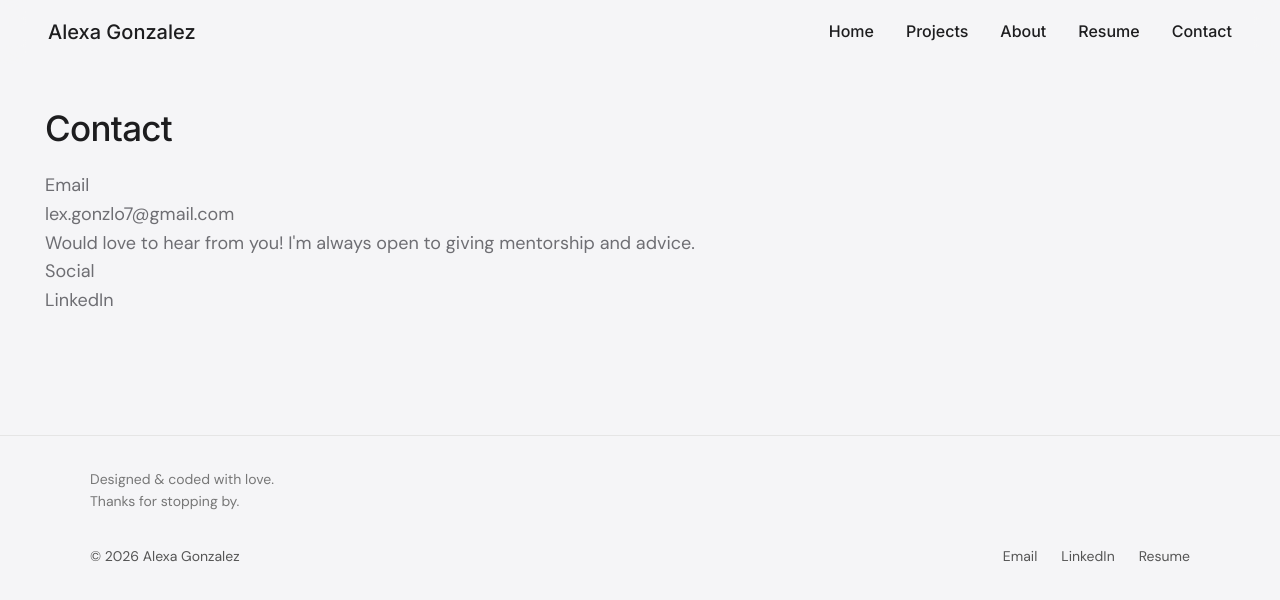
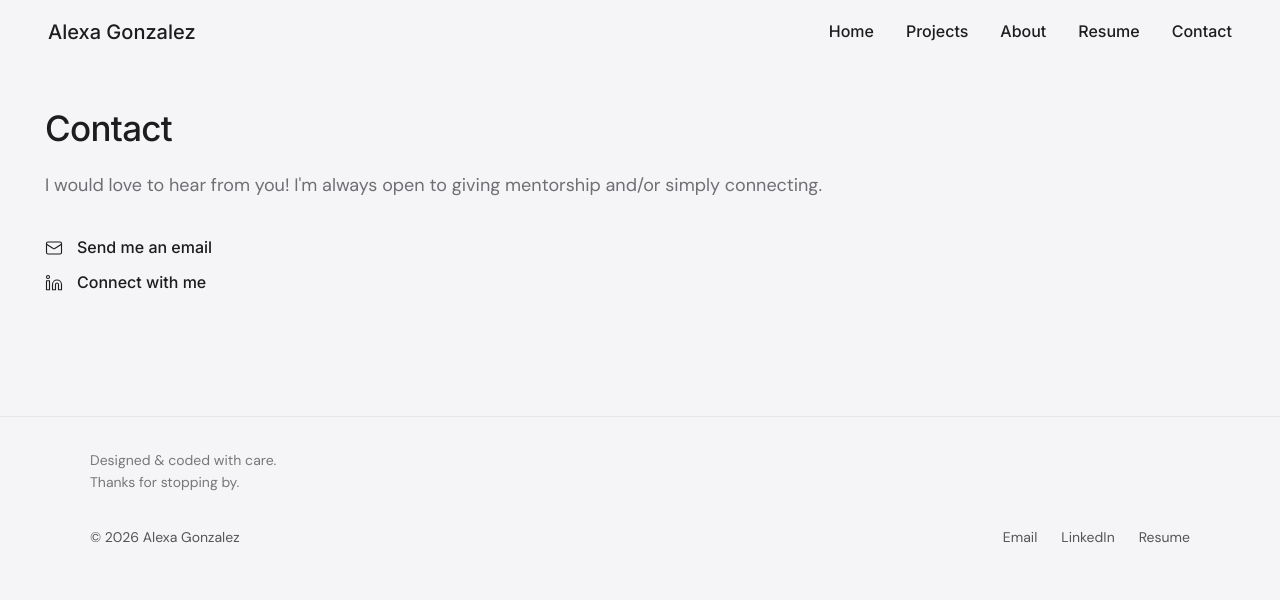
Before and after one commit to gonzalexa/my-portfolio, a React (Vite) app: page /contact in a window 1280 px wide. Shown: the top 600 px of the page. Built offline with nearby package versions, Linux system fonts and the light colour scheme.

Commit message:
Contact page done

```diff
--- a/package.json
+++ b/package.json
@@ -9,6 +9,7 @@
   },
   "dependencies": {
     "framer-motion": "^12.29.0",
+    "lucide-react": "^0.563.0",
     "react": "^18.3.1",
     "react-dom": "^18.3.1",
     "react-fast-marquee": "^1.6.5",
--- a/src/components/About.css
+++ b/src/components/About.css
@@ -8,13 +8,7 @@
 }
 
 /* TEXT */
-.about-text h2 {
-  font-size: 2.5rem;
-  margin-bottom: 1.5rem;
-}
-
 .about-text p {
-  font-size: 1.1rem;
   line-height: 1.7;
   margin-bottom: 1.25rem;
   color: #444;
--- /dev/null
+++ b/src/components/Contact.css
@@ -0,0 +1,28 @@
+/* Contact */
+.contact-intro {
+  margin-bottom: 35px;
+  font-size: 18px;
+  color: #6e6e73;
+}
+
+.contact-links {
+  display: flex;
+  flex-direction: column;
+  gap: 10px;
+}
+
+.contact-item {
+  display: flex;
+  align-items: center;
+  gap: 14px;
+  font-family: 'Inter', sans-serif;
+  font-size: 16px;
+  color: #1d1d1f;
+  text-decoration: none;
+  transition: opacity 0.2s ease, transform 0.2s ease;
+}
+
+.contact-item:hover {
+  opacity: 0.6;
+  transform: translateX(4px);
+}
--- a/src/components/Contact.jsx
+++ b/src/components/Contact.jsx
@@ -1,14 +1,37 @@
 import React from "react";
+import { Mail, Linkedin } from "lucide-react";
+import "./Contact.css";
 
 export default function Contact() {
   return (
-    <section id="contact">
+    <section id="contact" className="contact-section">
       <h2>Contact</h2>
-      <p>Email</p>
-      <p>lex.gonzlo7@gmail.com</p>
-      <p>Would love to hear from you! I'm always open to giving mentorship and advice.</p>
-      <p>Social</p>
-      <p>LinkedIn</p>
+
+      <p className="contact-intro">
+        I would love to hear from you! I'm always open to giving mentorship and/or simply connecting.
+      </p>
+
+      <div className="contact-links">
+        <a
+          href="https://mail.google.com/mail/?view=cm&fs=1&to=lex.gonzlo7@gmail.com&su=Let's%20connect!"
+          target="_blank"
+          rel="noopener noreferrer"
+          className="contact-item"
+        >
+          <Mail size={18} strokeWidth={1.5} />
+          <span>Send me an email</span>
+        </a>
+
+        <a
+          href="https://www.linkedin.com/in/gonzalezalexa049/"
+          target="_blank"
+          rel="noopener noreferrer"
+          className="contact-item"
+        >
+          <Linkedin size={18} strokeWidth={1.5} />
+          <span>Connect with me</span>
+        </a>
+      </div>
     </section>
   );
 }
--- a/src/components/Footer.jsx
+++ b/src/components/Footer.jsx
@@ -20,7 +20,7 @@ export default function Footer() {
           lineHeight: "1.6",
         }}
       >
-        Designed & coded with love.
+        Designed & coded with care.
         <br />
         Thanks for stopping by.
       </p>
```
Also changed, not shown: 1 other file (tests, documents, lock files or other folders).
